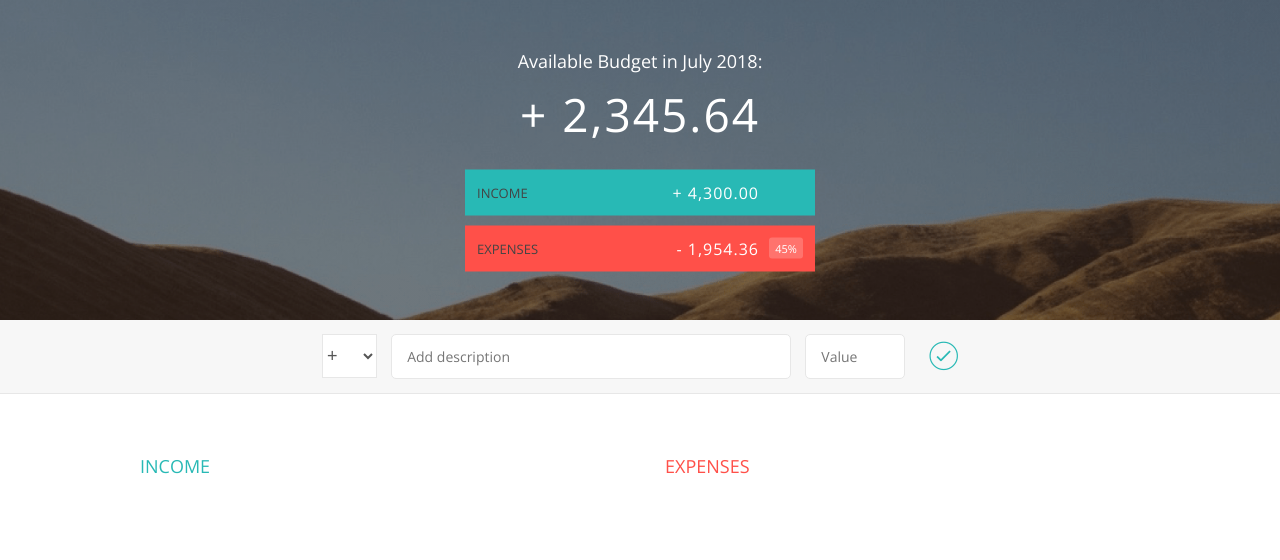
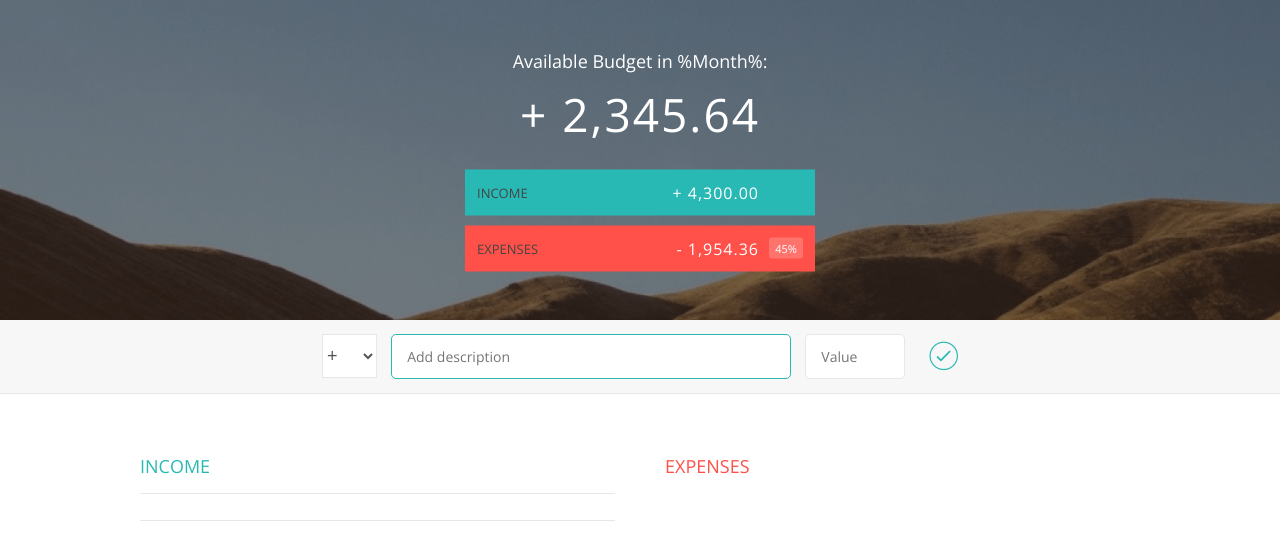
Before and after one commit to Bysiek5/Budget-App, a plain HTML site: page index.html in a window 1280 px wide. Both pictures are taken after a click on the button 943 px from the left and 357 px from the top of the page. Drawn offline with nearby package versions, Linux system fonts and the light colour scheme.

Commit message:
Add files via upload

```diff
--- a/app.js
+++ b/app.js
@@ -74,7 +74,9 @@ var UIController = (function() {
       inputType: '.add__type',
       inputDescription: '.add__description',
       inputValue: '.add__value',
-      inputBtn: '.add__btn'
+      inputBtn: '.add__btn',
+      incomeContainer: '.income__list',
+      expensesContainer: '.expenses__list'
     };
 
     return {
@@ -84,6 +86,43 @@ var UIController = (function() {
                 description: document.querySelector(DOMstrings.inputDescription).value,
                 value: document.querySelector(DOMstrings.inputValue).value
             };
+        },
+
+        addListItem: function(obj, type) {
+            var html, newHtml, element;
+            // Create HTML string with placeholder text
+            if (type === 'inc') {
+                element = DOMstrings.incomeContainer;
+
+                html = '<div class="item clearfix" id="income-%id%"><div class="item__description">%description%</div><div class="right clearfix"><div class="item__value">%value%</div><div class="item__delete"><button class="item__delete--btn"><i class="ion-ios-close-outline"></i></button></div></div></div>';
+            } else if (type === 'exp') {
+                element = DOMstrings.expensesContainer;
+
+                html = '<div class="item clearfix" id="expense-%id%"><div class="item__description">%description%</div><div class="right clearfix"><div class="item__value">%value%</div><div class="item__percentage">21%</div><div class="item__delete"><button class="item__delete--btn"><i class="ion-ios-close-outline"></i></button></div></div></div>';
+            }
+
+            // Replace the placeholder text with some actual data
+            newHtml = html.replace('%id%', obj.id);
+            newHtml = newHtml.replace('%description%', obj.description);
+            newHtml = newHtml.replace('%value%', obj.value);
+
+            // Insert the HTML into the DOM
+            document.querySelector(element).insertAdjacentHTML('beforeend', newHtml);
+
+        },
+
+        clearFields: function() {
+            var fields, fieldsArr;
+
+            fields = document.querySelectorAll(DOMstrings.inputDescription +  ', ' + DOMstrings.inputValue);
+
+            fieldsArr = Array.prototype.slice.call(fields);
+
+            fieldsArr.forEach(function(current, index, array) {
+                current.value = "";
+            });
+
+            fieldsArr[0].focus();
         },
 
         getDOMstrings: function() {
@@ -123,10 +162,14 @@ var controller = (function(budgetCtrl, UICtrl) {
         newItem = budgetCtrl.addItem(input.type, input.description, input.value);
 
         // 3. Add the item to the UI
+        UICtrl.addListItem(newItem, input.type);
 
-        // 4. Calculate the budget
+        // 4. Clear the fields
+        UICtrl.clearFields();
 
-        // 5. Display the budget on the UI
+        // 5. Calculate the budget
+
+        // 6. Display the budget on the UI
 
     };
 
--- a/index.html
+++ b/index.html
@@ -8,11 +8,11 @@
         <title>Budget App</title>
     </head>
     <body>
-
+<!--top-->
         <div class="top">
             <div class="budget">
                 <div class="budget__title">
-                    Available Budget in <span class="budget__title--month">July 2018</span>:
+                    Available Budget in <span class="budget__title--month">%Month%</span>:
                 </div>
 
                 <div class="budget__value">+ 2,345.64</div>
@@ -36,20 +36,20 @@
         </div>
 
 
-
+<!--bottom-->
         <div class="bottom">
             <div class="add">
                 <div class="add__container">
                     <select class="add__type">
-                        <option value="income" selected>+</option>
-                        <option value="expense">-</option>
+                        <option value="inc" selected>+</option>
+                        <option value="exp">-</option>
                     </select>
                     <input type="text" class="add__description" placeholder="Add description">
                     <input type="number" class="add__value" placeholder="Value">
                     <button class="add__btn"><i class="ion-ios-checkmark-outline"></i></button>
                 </div>
             </div>
-
+<!--left-->
             <div class="container clearfix">
                 <div class="income">
                     <h2 class="icome__title">Income</h2>
@@ -82,7 +82,7 @@
                 </div>
 
 
-
+<!--right-->
                 <div class="expenses">
                     <h2 class="expenses__title">Expenses</h2>
 
```
